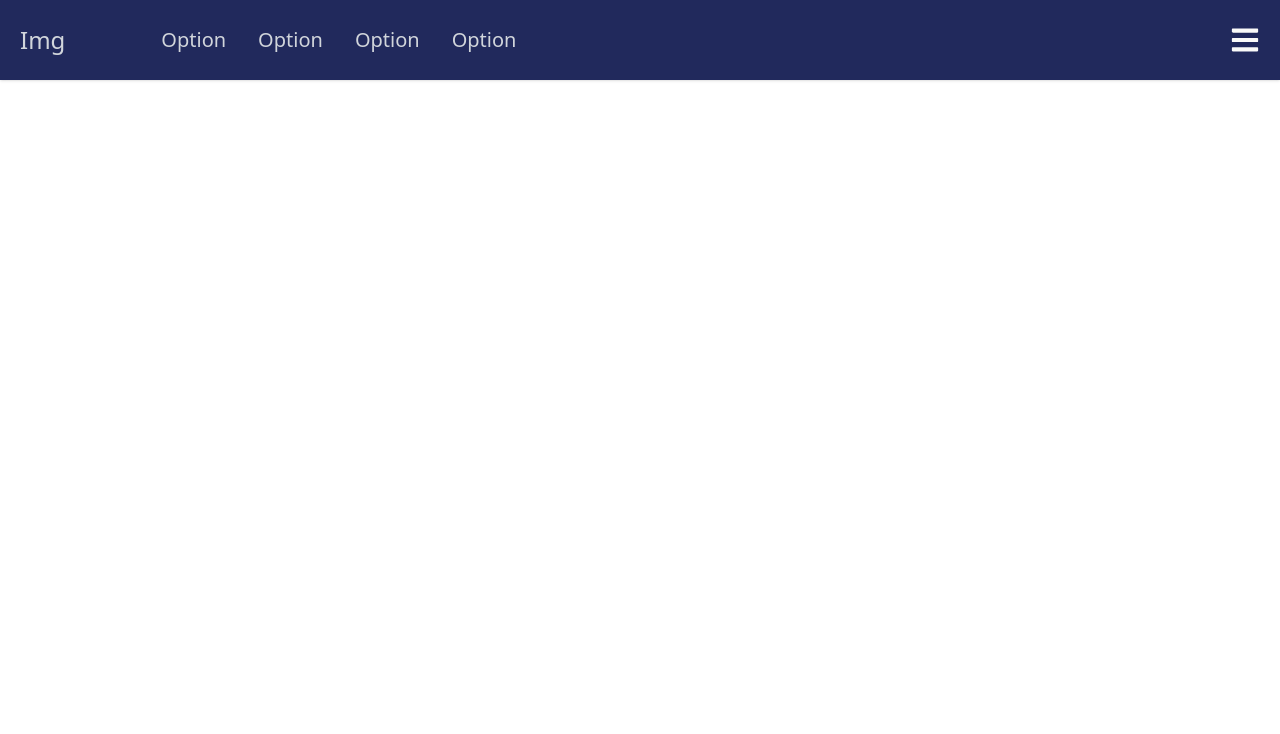
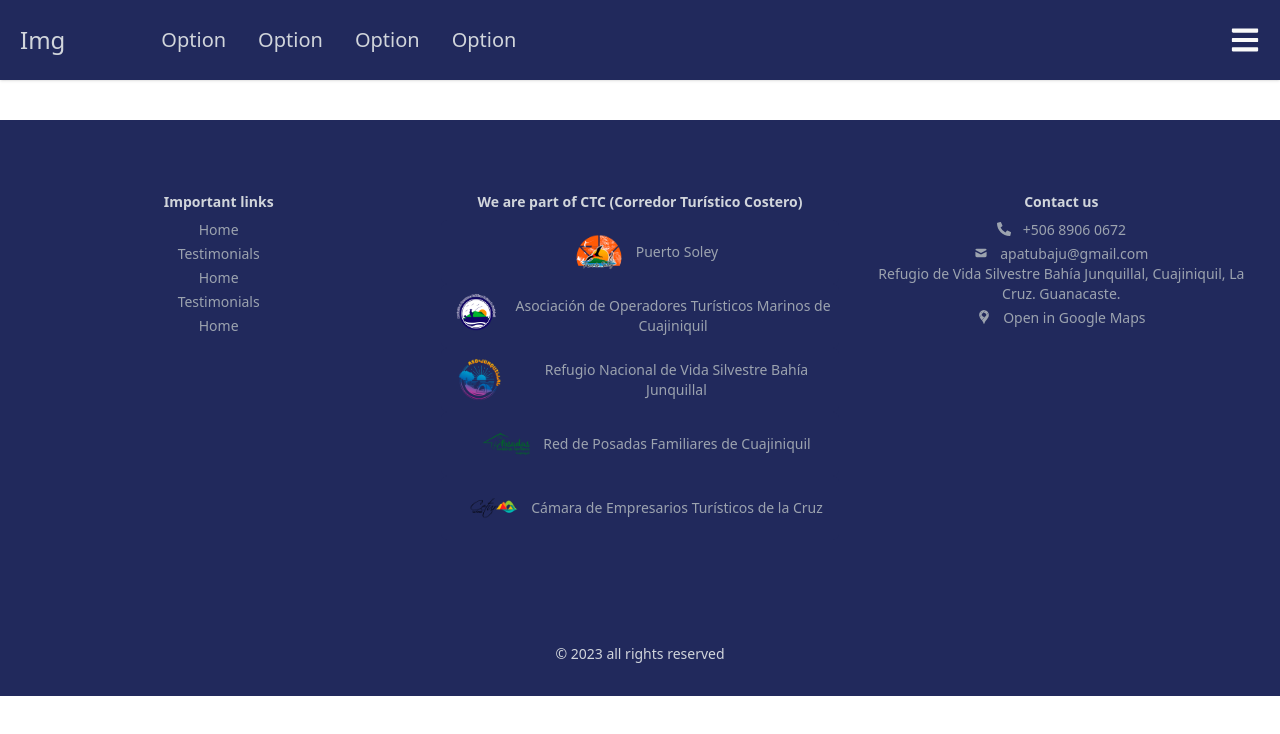
Before and after one commit to estebancb03/LosOsitos_ci0128_23a, a React (Vite) app in the folder src/Frontend/: page / in a window 1280 px wide. Shown: the top 734 px of the page. Built offline with nearby package versions, Linux system fonts and the light colour scheme.

Commit message:
Se agrega el footer a la página home

```diff
--- a/src/Frontend/src/pages/Home.jsx
+++ b/src/Frontend/src/pages/Home.jsx
@@ -1,7 +1,11 @@
-import NavMenu from "../components/NavMenu"
+import Footer from "../components/Footer";
+import NavMenu from "../components/NavMenu";
 
 const Home = () => {
-  return <NavMenu />
-}
+  return <>
+    <NavMenu />
+    <Footer />
+  </>
+};
 
-export default Home
+export default Home;
```
